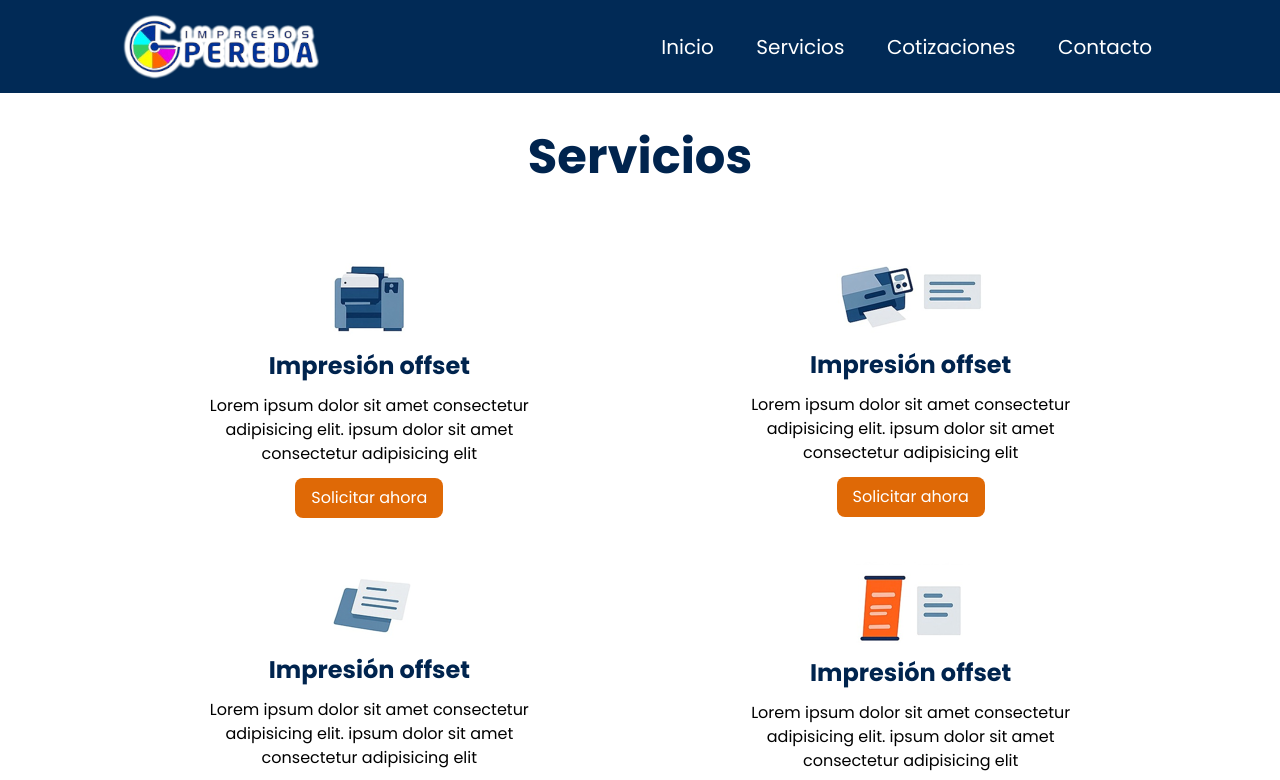
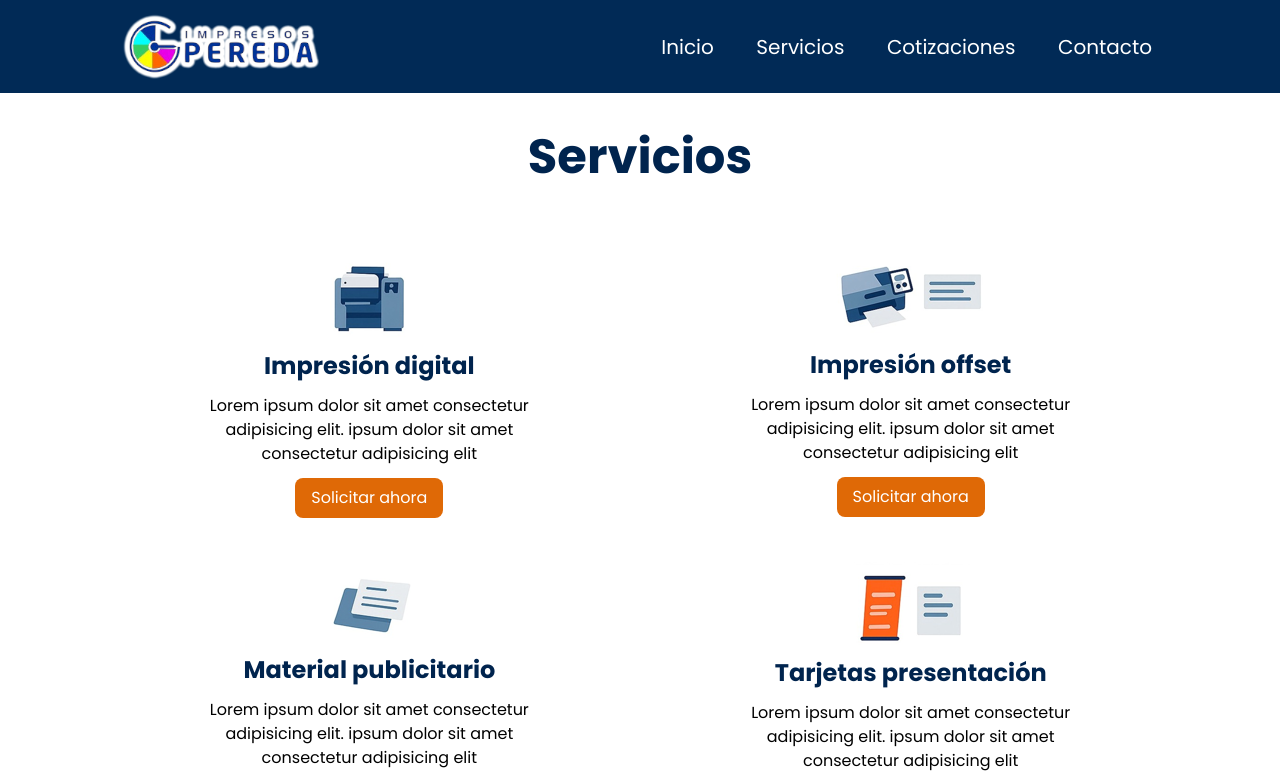
Before and after one commit to JaniraLlicahua/PW-Imprenta-Pereda, a React (Vite) app: page /servicios in a window 1280 px wide. Shown: the top 780 px of the page. Built offline with nearby package versions, Linux system fonts and the light colour scheme.

Commit message:
last commit

```diff
--- a/src/pages/Services.jsx
+++ b/src/pages/Services.jsx
@@ -10,7 +10,7 @@ const Services = () => {
   const services = [
     {
       image: service1,
-      title: "Impresión offset",
+      title: "Impresión digital",
     },
     {
       image: service2,
@@ -18,11 +18,11 @@ const Services = () => {
     },
     {
       image: service3,
-      title: "Impresión offset",
+      title: "Material publicitario",
     },
     {
       image: service4,
-      title: "Impresión offset",
+      title: "Tarjetas presentación",
     },
   ];
 
```
